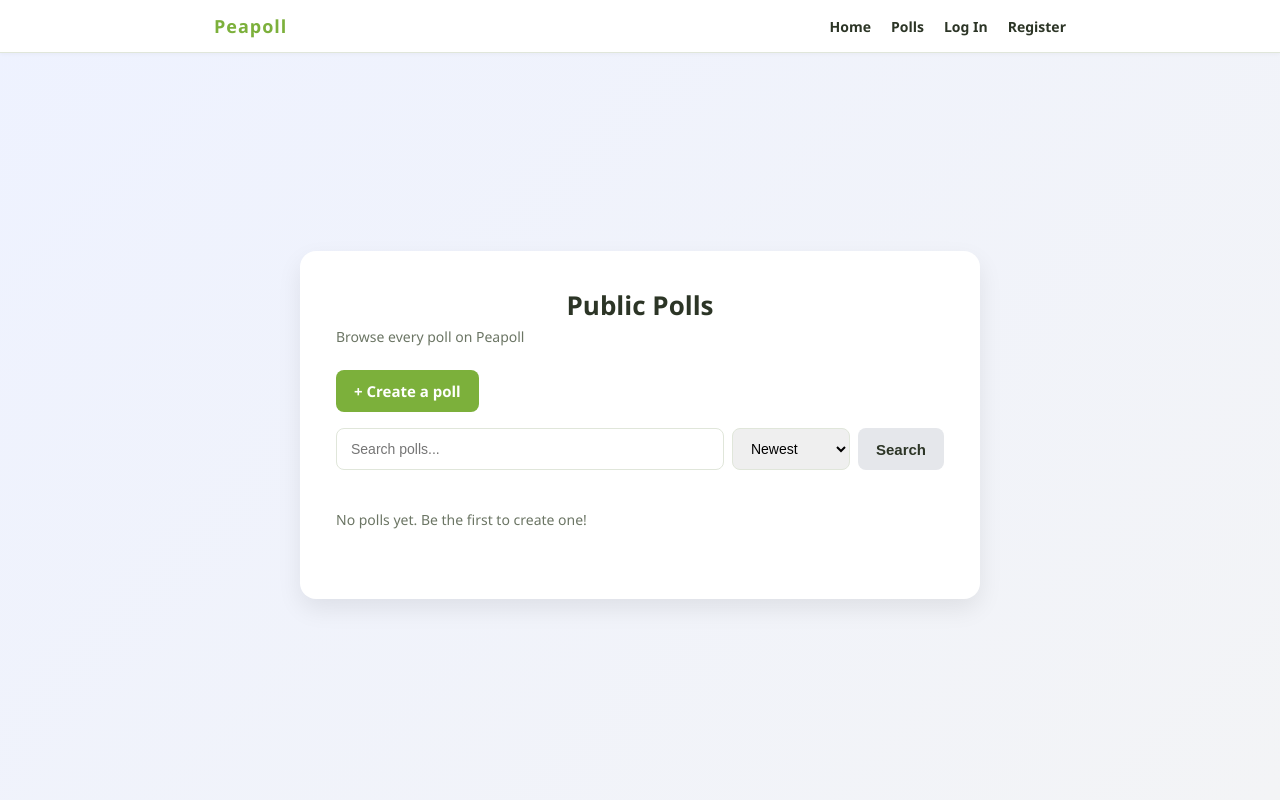
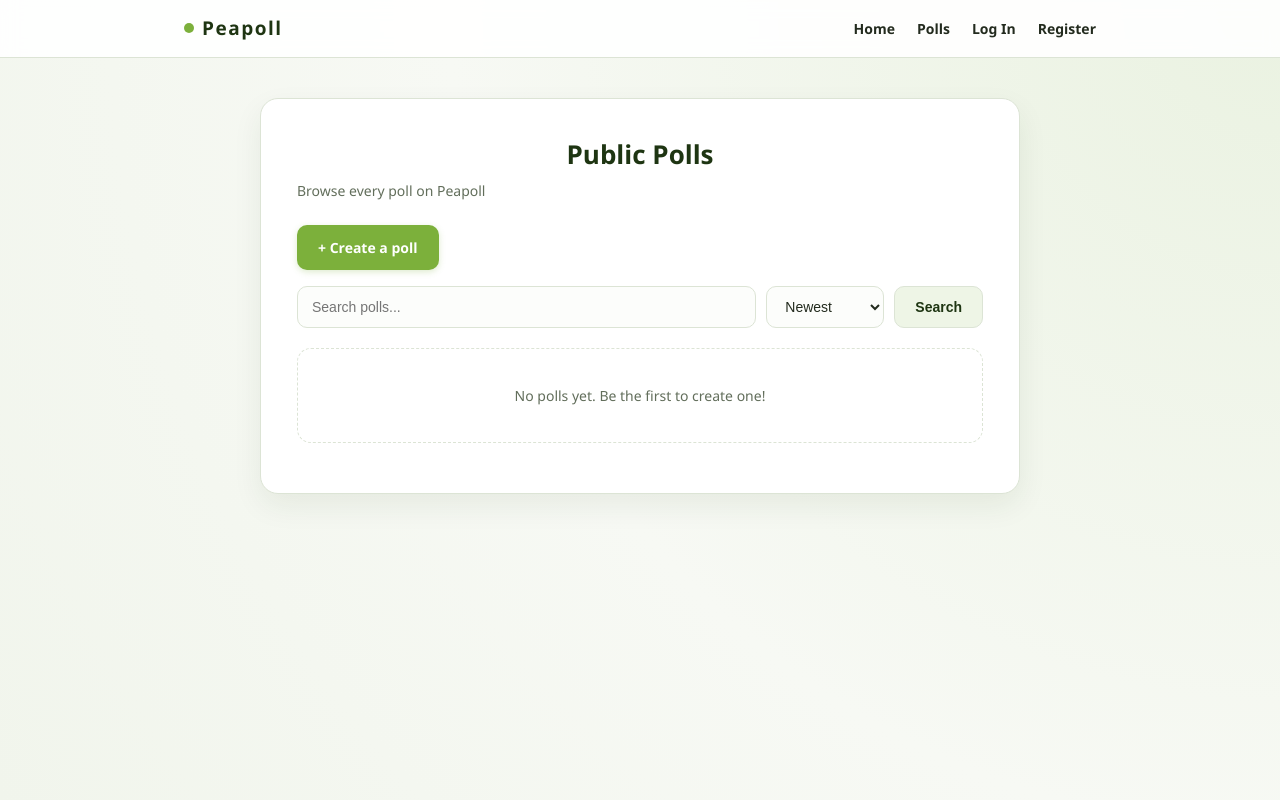
Before and after one commit to Lenicon/peapoll, a Django app: page /polls/ in a window 1280 px wide. Run offline with Django 5.2, Linux system fonts and the light colour scheme; data that the repository does not hold is empty.

Commit message:
update: style.css

```diff
--- a/peapoll/static/css/style.css
+++ b/peapoll/static/css/style.css
@@ -1,11 +1,15 @@
 :root {
     --primary: #7CB03B;
+    --primary-hover: #6A9A30;
     --primary-dark: #1E3512;
+    --primary-soft: #EEF5E6;
     --bg: #F7F9F4;
     --card-bg: #ffffff;
-    --text: #2C3526;
-    --muted: #6B7564;
-    --border: #E0E6DA;
+    --text: #232B1E;
+    --muted: #626E5B;
+    --border: #DCE4D5;
+    --shadow-sm: 0 2px 8px rgba(30, 53, 18, 0.04);
+    --shadow-md: 0 12px 30px rgba(30, 53, 18, 0.07);
     --error-bg: #FDF2F2;
     --error-text: #9B1C1C;
     --success-bg: #E8F5E9;
@@ -19,32 +23,207 @@
 body {
     margin: 0;
     font-family: 'Segoe UI', Roboto, Helvetica, Arial, sans-serif;
-    background: linear-gradient(135deg, #eef2ff 0%, #f3f4f6 100%);
+    background: radial-gradient(circle at top right, #eaf2e1 0%, var(--bg) 55%, #f1f5ec 100%);
     color: var(--text);
     min-height: 100vh;
+    line-height: 1.5;
 }
 
 .page-wrapper {
-    min-height: 100vh;
+    min-height: calc(100vh - 60px);
+    display: flex;
+    align-items: flex-start;
+    justify-content: center;
+    padding: 40px 24px 64px;
+}
+
+/* Sticky Top Navigation */
+.topnav {
+    position: sticky;
+    top: 0;
+    z-index: 100;
+    background: rgba(255, 255, 255, 0.9);
+    backdrop-filter: blur(8px);
+    border-bottom: 1px solid var(--border);
+}
+
+.topnav-inner {
+    max-width: 960px;
+    margin: 0 auto;
+    padding: 14px 24px;
     display: flex;
     align-items: center;
-    justify-content: center;
-    padding: 24px;
+    justify-content: space-between;
 }
 
+.topnav-brand {
+    font-weight: 900;
+    letter-spacing: 1.5px;
+    color: var(--primary-dark);
+    text-decoration: none;
+    font-size: 19px;
+    display: flex;
+    align-items: center;
+    gap: 8px;
+}
+
+.topnav-brand::before {
+    content: "";
+    display: inline-block;
+    width: 10px;
+    height: 10px;
+    border-radius: 50%;
+    background: var(--primary);
+}
+
+.topnav-links {
+    display: flex;
+    align-items: center;
+    gap: 22px;
+}
+
+.topnav-links a {
+    color: var(--text);
+    text-decoration: none;
+    font-size: 14px;
+    font-weight: 600;
+    transition: color 0.15s ease;
+}
+
+.topnav-links a:hover {
+    color: var(--primary);
+}
+
+/* Home Layout (Hero + Grid) */
+.home-layout {
+    width: 100%;
+    max-width: 920px;
+    display: flex;
+    flex-direction: column;
+    gap: 36px;
+}
+
+.home-hero {
+    background: var(--card-bg);
+    border: 1px solid var(--border);
+    border-radius: 20px;
+    padding: 48px 40px;
+    text-align: center;
+    box-shadow: var(--shadow-md);
+    position: relative;
+    overflow: hidden;
+}
+
+.home-hero::after {
+    content: "";
+    position: absolute;
+    top: 0;
+    left: 0;
+    right: 0;
+    height: 5px;
+    background: linear-gradient(90deg, var(--primary) 0%, var(--primary-dark) 100%);
+}
+
+.hero-badge {
+    display: inline-block;
+    background: var(--primary-soft);
+    color: var(--primary-dark);
+    font-size: 12px;
+    font-weight: 700;
+    text-transform: uppercase;
+    letter-spacing: 1px;
+    padding: 5px 12px;
+    border-radius: 999px;
+    margin-bottom: 12px;
+}
+
+.home-title {
+    font-size: 44px;
+    font-weight: 900;
+    letter-spacing: 2.5px;
+    color: var(--primary-dark);
+    margin: 0 0 10px;
+    line-height: 1.1;
+}
+
+.home-subtitle {
+    color: var(--muted);
+    font-weight: 400;
+    font-size: 16px;
+    max-width: 500px;
+    margin: 0 auto 24px;
+}
+
+.home-actions {
+    display: flex;
+    justify-content: center;
+    gap: 12px;
+    flex-wrap: wrap;
+}
+
+.home-feed {
+    width: 100%;
+}
+
+.section-header {
+    display: flex;
+    justify-content: space-between;
+    align-items: baseline;
+    margin-bottom: 16px;
+    padding: 0 4px;
+}
+
+.section-heading {
+    font-size: 18px;
+    font-weight: 700;
+    color: var(--primary-dark);
+    margin: 0;
+}
+
+.section-link {
+    font-size: 13px;
+    font-weight: 600;
+    color: var(--primary-hover);
+    text-decoration: none;
+}
+
+.section-link:hover {
+    text-decoration: underline;
+}
+
+.poll-grid {
+    display: grid;
+    grid-template-columns: repeat(auto-fill, minmax(380px, 1fr));
+    gap: 14px;
+}
+
+/* Auth & Standard Cards */
 .auth-card {
     background: var(--card-bg);
+    border: 1px solid var(--border);
     padding: 40px 36px;
-    border-radius: 16px;
-    box-shadow: 0 10px 25px rgba(0, 0, 0, 0.08);
+    border-radius: 18px;
+    box-shadow: var(--shadow-md);
     width: 100%;
-    max-width: 400px;
+    max-width: 420px;
+    margin: auto 0;
+}
+
+.wide-card {
+    background: var(--card-bg);
+    border: 1px solid var(--border);
+    padding: 36px;
+    border-radius: 18px;
+    box-shadow: var(--shadow-md);
+    width: 100%;
+    max-width: 760px;
 }
 
 .auth-title {
-    margin: 0 0 4px;
+    margin: 0 0 6px;
     font-size: 26px;
-    font-weight: 700;
+    font-weight: 800;
+    color: var(--primary-dark);
     text-align: center;
 }
 
@@ -72,16 +260,24 @@ body {
     width: 100%;
     padding: 11px 14px;
     border: 1px solid var(--border);
-    border-radius: 8px;
+    border-radius: 10px;
     font-size: 14px;
-    transition: border-color 0.15s ease, box-shadow 0.15s ease;
+    background: #fcfdfb;
+    color: var(--text);
+    transition: border-color 0.15s ease, box-shadow 0.15s ease, background-color 0.15s ease;
 }
 
 .form-group input:focus,
 .form-control:focus {
     outline: none;
+    background: #ffffff;
     border-color: var(--primary);
-    box-shadow: 0 0 0 3px rgba(79, 70, 229, 0.15);
+    box-shadow: 0 0 0 3px rgba(124, 176, 59, 0.2);
+}
+
+textarea.form-control {
+    font-family: inherit;
+    resize: vertical;
 }
 
 .field-error {
@@ -90,47 +286,74 @@ body {
     margin-top: 4px;
 }
 
+.help-text {
+    color: var(--muted);
+    font-size: 12px;
+    margin-top: 4px;
+}
+
+/* Buttons */
 .btn {
-    display: inline-block;
+    display: inline-flex;
+    align-items: center;
+    justify-content: center;
     text-align: center;
-    padding: 11px 18px;
-    border-radius: 8px;
-    font-size: 15px;
+    padding: 11px 20px;
+    border-radius: 10px;
+    font-size: 14px;
     font-weight: 600;
     cursor: pointer;
-    border: none;
+    border: 1px solid transparent;
     text-decoration: none;
-    transition: background-color 0.15s ease, transform 0.05s ease;
+    transition: all 0.15s ease;
 }
 
 .btn-primary {
     width: 100%;
     background-color: var(--primary);
     color: #fff;
+    box-shadow: 0 2px 6px rgba(124, 176, 59, 0.25);
 }
 
 .btn-primary:hover {
-    background-color: var(--primary-dark);
+    background-color: var(--primary-hover);
+    transform: translateY(-1px);
+}
+
+.btn-inline {
+    width: auto;
 }
 
 .btn-secondary {
-    background-color: #e5e7eb;
-    color: var(--text);
+    background-color: var(--primary-soft);
+    color: var(--primary-dark);
+    border-color: var(--border);
 }
 
 .btn-secondary:hover {
-    background-color: #d1d5db;
+    background-color: #e1edd4;
+}
+
+.btn-danger {
+    background-color: var(--error-bg);
+    color: var(--error-text);
+}
+
+.btn-danger:hover {
+    background-color: #fbd5d5;
 }
 
 .btn-small {
-    padding: 6px 14px;
+    padding: 6px 12px;
     font-size: 13px;
+    border-radius: 8px;
 }
 
 .btn:active {
     transform: scale(0.98);
 }
 
+/* Auth Footer & Alerts */
 .auth-footer {
     text-align: center;
     margin-top: 20px;
@@ -165,86 +388,12 @@ body {
     color: var(--success-text);
 }
 
-/* Home screen */
-.home-card {
-    background: var(--card-bg);
-    padding: 48px;
-    border-radius: 16px;
-    box-shadow: 0 10px 25px rgba(0, 0, 0, 0.08);
-    width: 100%;
-    max-width: 600px;
-    text-align: center;
-}
-
-.home-topbar {
-    display: flex;
-    justify-content: space-between;
-    align-items: center;
-    margin-bottom: 40px;
-    font-size: 14px;
-    color: var(--muted);
-}
-
-.home-title {
-    font-size: 40px;
-    font-weight: 800;
-    letter-spacing: 2px;
-    color: var(--primary);
-    margin: 24px 0 8px;
-}
-
-.home-subtitle {
-    color: var(--muted);
-    font-weight: 500;
-    margin: 0 0 16px;
-}
-
-/* Top navigation (shown to logged-in users) */
-.topnav {
-    background: var(--card-bg);
-    border-bottom: 1px solid var(--border);
-    box-shadow: 0 1px 4px rgba(0, 0, 0, 0.04);
-}
-
-.topnav-inner {
-    max-width: 900px;
-    margin: 0 auto;
-    padding: 14px 24px;
-    display: flex;
-    align-items: center;
-    justify-content: space-between;
-}
-
-.topnav-brand {
-    font-weight: 800;
-    letter-spacing: 1px;
-    color: var(--primary);
-    text-decoration: none;
-    font-size: 18px;
-}
-
-.topnav-links {
-    display: flex;
-    gap: 20px;
-}
-
-.topnav-links a {
-    color: var(--text);
-    text-decoration: none;
-    font-size: 14px;
-    font-weight: 600;
-}
-
-.topnav-links a:hover {
-    color: var(--primary);
-}
-
-/* Profile screen */
+/* Profile & Settings */
 .profile-field {
     display: flex;
     justify-content: space-between;
     align-items: center;
-    padding: 12px 0;
+    padding: 13px 0;
     border-bottom: 1px solid var(--border);
 }
 
@@ -286,65 +434,56 @@ body {
     margin: 28px 0;
 }
 
-/* Polls */
-.wide-card {
+/* Poll Cards & Lists */
+.poll-card {
+    display: flex;
+    flex-direction: column;
+    justify-content: space-between;
     background: var(--card-bg);
-    padding: 36px;
-    border-radius: 16px;
-    box-shadow: 0 10px 25px rgba(0, 0, 0, 0.08);
-    width: 100%;
-    max-width: 680px;
+    text-align: left;
+    padding: 18px 20px;
+    margin-bottom: 10px;
+    border: 1px solid var(--border);
+    border-radius: 14px;
+    text-decoration: none;
+    color: var(--text);
+    box-shadow: var(--shadow-sm);
+    transition: transform 0.15s ease, border-color 0.15s ease, box-shadow 0.15s ease;
 }
 
-.page-wrapper {
-    min-height: calc(100vh - 56px);
-}
-
-.section-heading {
-    text-align: left;
-    font-size: 15px;
-    margin: 32px 0 12px;
-}
-
-.home-actions {
-    margin-bottom: 8px;
-}
-
-.poll-card {
-    display: block;
-    text-align: left;
-    padding: 14px 16px;
-    margin-bottom: 10px;
-    border: 1px solid var(--border);
-    border-radius: 10px;
-    text-decoration: none;
-    color: var(--text);
-    transition: border-color 0.15s ease, background-color 0.15s ease;
+.poll-grid .poll-card {
+    margin-bottom: 0;
 }
 
 .poll-card:hover {
     border-color: var(--primary);
-    background: var(--bg);
+    transform: translateY(-2px);
+    box-shadow: 0 8px 20px rgba(30, 53, 18, 0.08);
 }
 
 .poll-card-question {
     display: block;
+    font-size: 15px;
     font-weight: 700;
-    margin-bottom: 4px;
+    color: var(--primary-dark);
+    margin-bottom: 8px;
 }
 
 .poll-card-meta {
     font-size: 12px;
     color: var(--muted);
+    display: flex;
+    align-items: center;
+    flex-wrap: wrap;
+    gap: 6px;
 }
 
 .badge {
     display: inline-block;
-    padding: 2px 8px;
+    padding: 2px 9px;
     border-radius: 999px;
     font-size: 11px;
     font-weight: 700;
-    margin-left: 6px;
 }
 
 .badge-closed {
@@ -352,16 +491,33 @@ body {
     color: var(--error-text);
 }
 
+.badge-open {
+    background: var(--success-bg);
+    color: var(--success-text);
+}
+
 .empty-state {
+    grid-column: 1 / -1;
+    background: var(--card-bg);
+    border: 1px dashed var(--border);
+    border-radius: 14px;
     color: var(--muted);
     font-size: 14px;
-    padding: 20px 0;
+    text-align: center;
+    padding: 36px 20px;
 }
 
+/* Toolbar & Pagination */
 .poll-toolbar {
     display: flex;
-    gap: 8px;
+    gap: 10px;
     margin-bottom: 20px;
+    flex-wrap: wrap;
+}
+
+.poll-toolbar input {
+    flex: 1;
+    min-width: 200px;
 }
 
 .poll-toolbar select {
@@ -371,76 +527,72 @@ body {
 .pagination {
     display: flex;
     justify-content: center;
+    align-items: center;
     gap: 16px;
-    margin-top: 20px;
+    margin-top: 24px;
     font-size: 13px;
     color: var(--muted);
 }
 
 .pagination a {
-    color: var(--primary);
+    color: var(--primary-hover);
     font-weight: 600;
     text-decoration: none;
+    padding: 6px 12px;
+    border-radius: 8px;
+    background: var(--primary-soft);
 }
 
-.poll-title {
-    text-align: left;
+.pagination a:hover {
+    background: #e1edd4;
 }
 
-.wide-card .auth-subtitle {
-    text-align: left;
-}
-
+/* Voting & Results */
 .poll-description {
     color: var(--text);
-    font-size: 14px;
-    margin: 0 0 20px;
+    font-size: 15px;
+    margin: 0 0 22px;
+    padding-bottom: 16px;
+    border-bottom: 1px solid var(--border);
 }
 
 .choice-list {
     list-style: none;
     padding: 0;
-    margin: 0 0 8px;
+    margin: 0 0 16px;
 }
 
 .choice-item {
-    padding: 12px 14px;
+    padding: 14px 16px;
     border: 1px solid var(--border);
-    border-radius: 8px;
-    margin-bottom: 8px;
+    border-radius: 10px;
+    margin-bottom: 10px;
     font-size: 14px;
+    transition: border-color 0.15s ease, background-color 0.15s ease;
 }
 
-.btn-inline {
-    width: auto;
-}
-
-.help-text {
-    color: var(--muted);
-    font-size: 12px;
-    margin-top: 4px;
-}
-
-textarea.form-control {
-    font-family: inherit;
-    resize: vertical;
-}
-
-/* Voting + results */
 .choice-option {
     display: flex;
     align-items: center;
-    gap: 10px;
+    gap: 12px;
     cursor: pointer;
+    font-weight: 500;
+}
+
+.choice-option input[type="radio"],
+.choice-option input[type="checkbox"] {
+    accent-color: var(--primary);
+    width: 16px;
+    height: 16px;
 }
 
 .choice-option:hover {
     border-color: var(--primary);
-    background: var(--bg);
+    background: var(--primary-soft);
 }
 
 .result-row {
-    margin-bottom: 14px;
+    margin-bottom: 16px;
 }
 
 .result-label {
```
Also changed, not shown: other parts of peapoll/static/css/style.css (+50 -25 lines).
